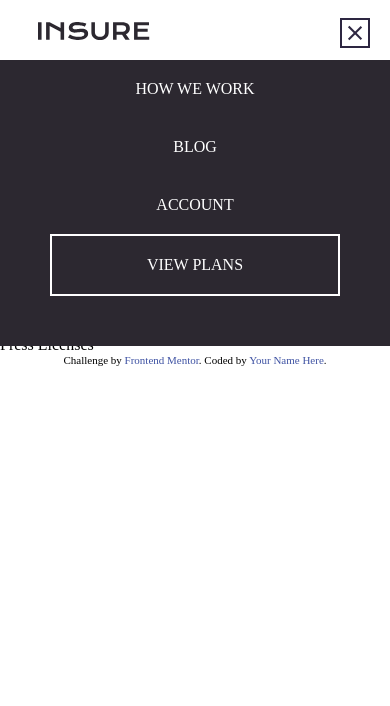
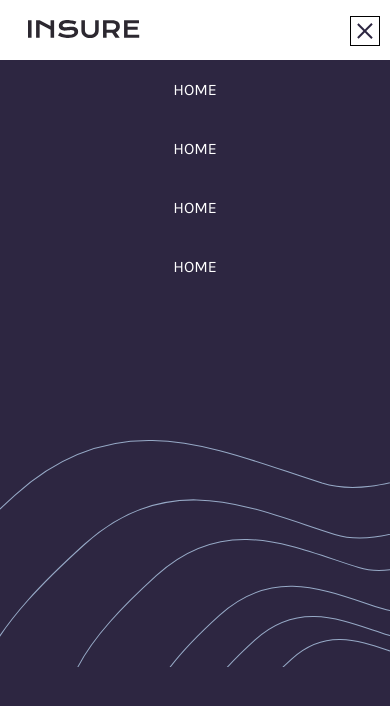
Before and after one commit to natnaelmemory7/fm-project-1, a website: page src/index.html in a window 390 px wide. Both pictures are taken after a click on the element 355 px from the left and 33 px from the top of the page. Drawn offline with nearby package versions, Linux system fonts and the light colour scheme; files that its build step writes are made by us from their sources.

Commit message:
add all revised nav  with desktop first approach

```diff
--- a/src/index.html
+++ b/src/index.html
@@ -20,7 +20,7 @@
 </head>
 <body>
 
-  <section class="header">
+  <header class="section-one header">
 
         <div class="nav">
             <div class="logo logo--header">
@@ -33,29 +33,29 @@
 
                 </div>
             </button>
-            <ul class="list list--nav is--hidden">
+            <ul class="list list--nav ">
                  <li class="item item--nav">
-                     <a href="" class="link link--nav">HOW WE WORK</a>
+                     <a href="" class="link link--nav">home</a>
 
                  </li>
                  <li class="item item--nav">
-                    <a href="" class="link link--nav">BLOG</a>
+                    <a href="" class="link link--nav">home</a>
 
                  </li>
                  <li class="item item--nav">
-                    <a href="" class="link link--nav">ACCOUNT</a>
+                    <a href="" class="link link--nav">home</a>
 
                  </li>
 
                  <li class="item item--nav">
-                    <a href="" class="link link--nav">VIEW PLANS</a>
+                    <a href="" class="link link--nav">home</a>
 
                  </li>
             </ul>
         </div>
 
-
-</section>
+    <img src="img/bg-pattern-mobile-nav.svg" alt="" class=" is--hidden img img--list">
+  </header>
 
 <!--=====================
 
--- a/src/js/nav.js
+++ b/src/js/nav.js
@@ -3,8 +3,10 @@
 let hamNav = document.querySelector('.ham--nav');
 let listNav = document.querySelector('.list--nav');
 let boxNav = document.querySelector('.box--nav');
+let imgList = document.querySelector('.img--list');
 
 boxNav.addEventListener("click", function(){
-    listNav.classList.toggle('is--hidden');
+    listNav.classList.toggle('is--active');
     hamNav.classList.toggle('is--active');
+    imgList.classList.toggle('is--active');
 })
--- a/src/scss/module/_nav.scss
+++ b/src/scss/module/_nav.scss
@@ -1,68 +1,122 @@
 @use  "../base/config" as *;
-
+.header {
+    position: relative;
+}
 
 .nav {
-    background-color: white;
-    position: relative;
+
+    align-items: center;
     display: flex;
     justify-content: space-between;
-    align-items: center;
-    padding: 1.2rem 2rem;
-
-}
-
-.link.link--nav {
-    width: 100%;
-    border-radius: 0;
-    border: 0;
-    background-color: $header-color;
-    text-align: center;
-    padding: 2rem;
-
+    padding: 1rem;
 
 }
 
 
-.item.item--nav:last-child {
+.item.item--nav {
+    display: inline-block;
+}
 
-    border: 2px solid  white;
+.link.link--nav {
+    background-color: white;
+    color: $primary-color;
+    border: 0;
+    border-radius: 0;
+    text-transform: uppercase;
+    font-family: $font-family--body;
+    font-size: $fs-nav-link;
+
+}
+
+.list.list--nav {
+    border: 0;
 
 
+    display: block;
+}
 
+.link.link--logo {
+    border: 0;
+}
+
+.img.img--list {
+    position:absolute;
+    top: 440px;
+    left: 0;
+    display: none;
 }
 
 
 
-.list.list--nav{
-    top: 6rem;
-    position: absolute;
-    width: 100%;
-    left: 50%;
-    transform: translateX(-50%);
-    padding: 0 5rem;
-    padding-bottom: 5rem;
-    background-color: $header-color;
+
+@media screen and (max-width: 768px){
 
 
-}
+   .list.list--nav {
+      display: none;
+   }
 
-
-.box.box--nav {
+   .box.box--nav {
     width: 3rem;
     height: 3rem;
+    border: 1px solid black;
     display: inline-block;
     position: relative;
     display: flex;
     justify-content: center;
     align-items: center;
     cursor: pointer;
-    border: 2px solid $primary-color;
 }
+
+
+.nav {
+
+    position: relative;
+    display: flex;
+    justify-content: space-between;
+    align-items: center;
+
+}
+
+.item.item--nav {
+
+    display: block;
+}
+
+.link.link--nav {
+    width: 100%;
+    border-radius: 0;
+     display: block;
+      background-color: $purple-900;
+     color: white;
+     text-align: center;
+     padding: 2rem;
+     font-size: $font-size--md;
+
+
+
+}
+
+.is--active.list.list--nav{
+    display: block;
+    top: 6rem;
+    position: absolute;
+    width: 100%;
+    left: 50%;
+    transform: translateX(-50%);
+    background-color: $purple-900;
+    height: 100vh;
+
+}
+
+
+
 
 .ham.ham--nav {
     width: 70%;
     height: 2px;
     background-color: $primary-color;
+
     position: relative;
 
 }
@@ -109,60 +163,27 @@
     transform: rotate(-45deg);
 }
 
-.link.link--logo{
-    border: 0;
+
+.is--active.img.img--list {
+    display: block;
+    width: 100%;
 }
-@media screen and (min-width: 800px) {
-
-    .box.box--nav {
-        display: none;
-    }
-    .list.list--nav{
-        display: block;
-
-        position: unset;
-       width:fit-content;
-
-        transform: translateX(0);
-
-    }
 
 
-    .item.item--nav {
-        display: inline-block;
-    }
-
-
-
-    .link.link--nav {
-
-        padding: 1rem;
-        background-color: white;
-        color: $primary-color;
-        font-size: $fs-nav-link;
-
-
-    }
-
-    .list.list.list--nav {
-        padding-bottom: 0;
-        background-color: white;
-    }
-
-
-
-.item.item--nav:last-child {
-
-    border: 2px solid  $primary-color;
-
-}
 
 }
 
 
 
+
+
+
+
+
+
+
+
 /*
-
 
 //===============
 
```
Also changed, not shown: src/image.html (added, +41 -0 lines), build/index.html, build/js/nav.js, 1 other file.
